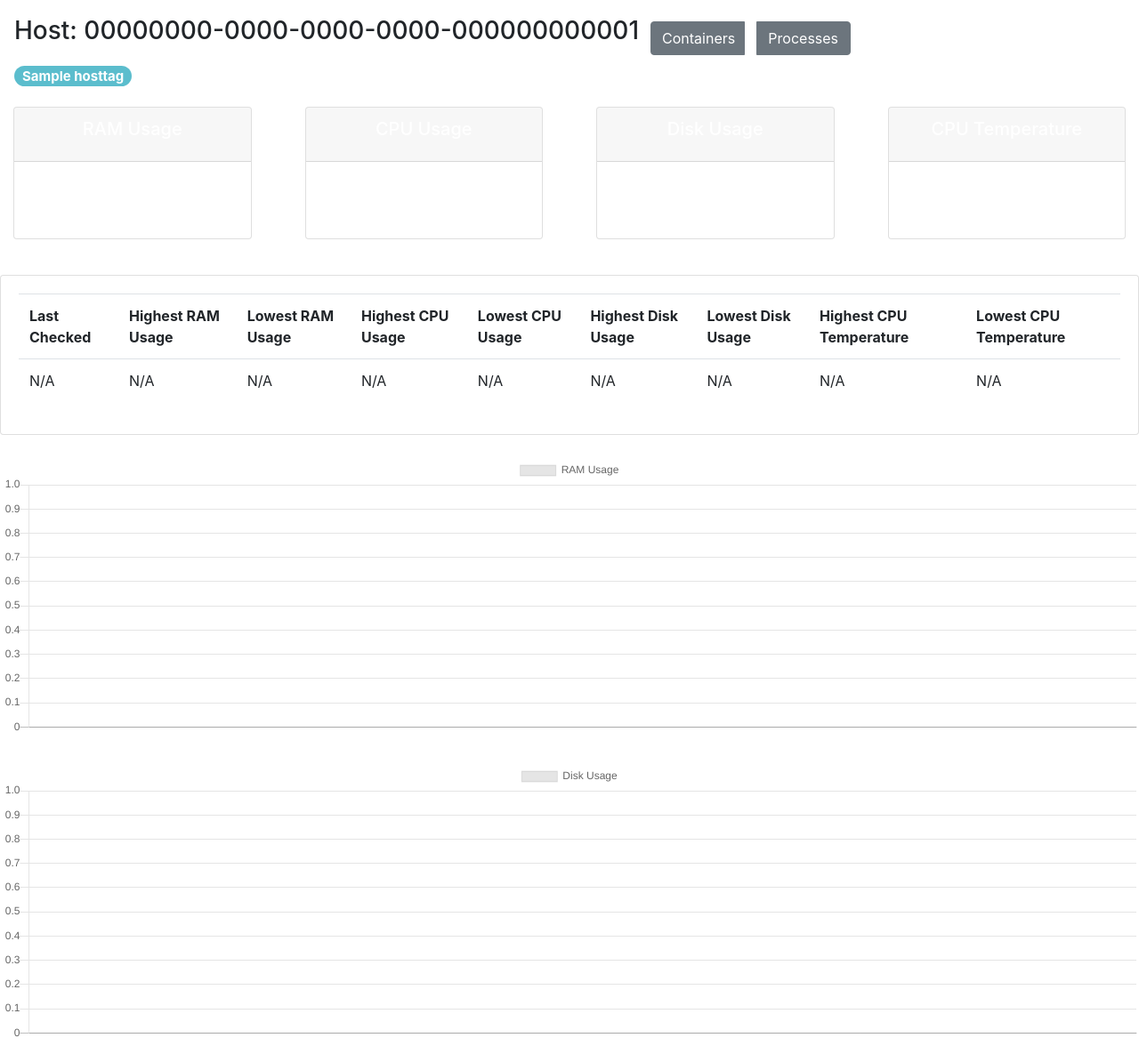
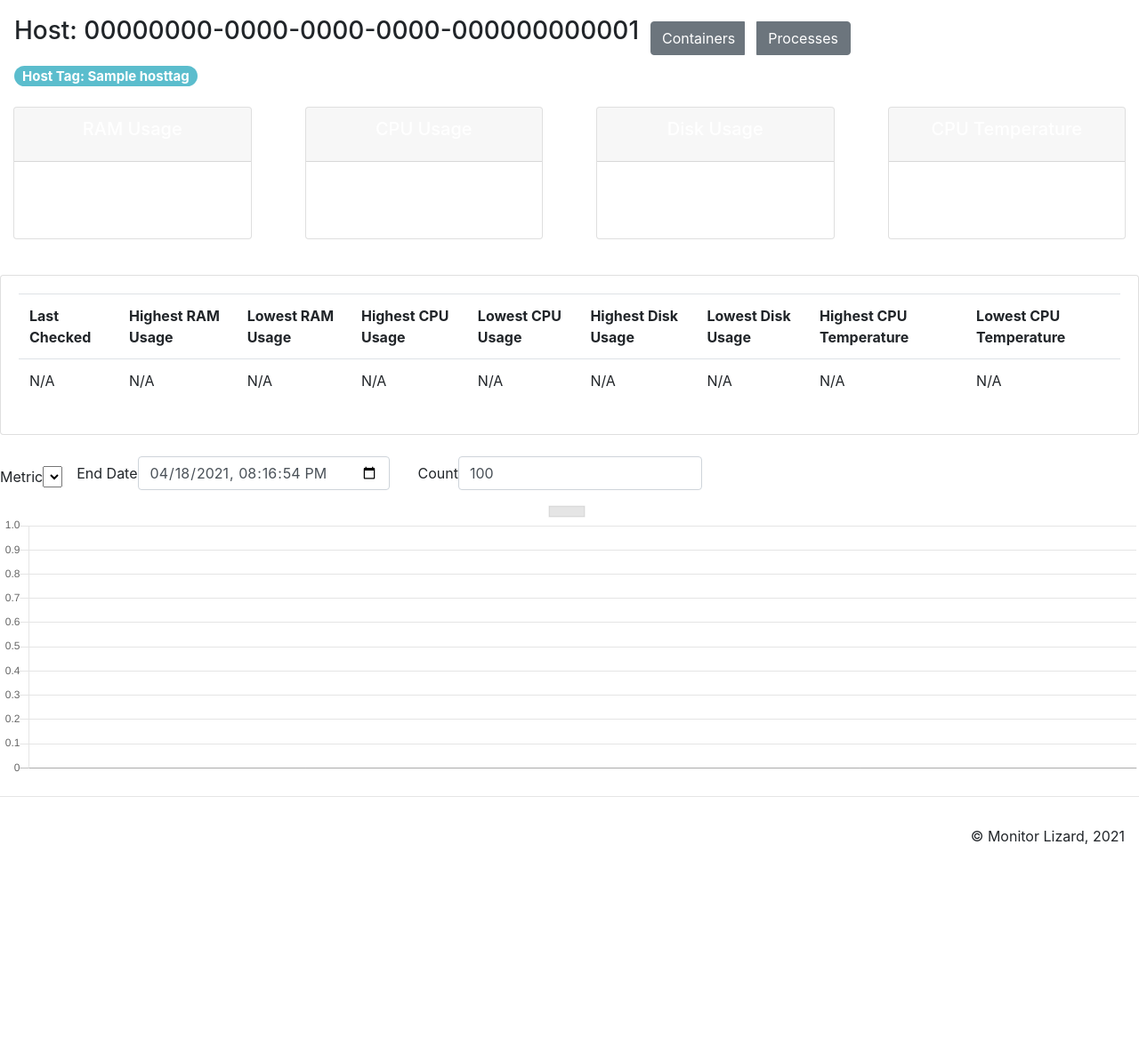
Before and after one commit to OrionQ/Monitor-Lizard, a Django app: page /host/00000000-0000-0000-0000-000000000001/ in a window 1280 px wide. Shown: the part 77-1253 px from the top of the page at 89% size. After the commit the page ends 1026 px from the top, so only its background shows below. Run offline with Django 3.2, Linux system fonts and the light colour scheme; a user stored in the database is signed in; tables that the repository leaves empty hold one stand-in row (values such as "Sample post"); data that the repository does not hold is empty; some libraries are stand-ins or nearby versions.

Commit message:
Change chart to dynamic component

```diff
--- a/web/controllers/views.py
+++ b/web/controllers/views.py
@@ -168,19 +168,6 @@
         # Labels for CPU temperature chart are the metric values
         cpu_temp_data.append(val.value)
 
-    tags = HostTag.objects.all()
-    host_tags = []
-    # For loop to iterate over all of the tags
-    for val in tags.all():
-        # For loop to iterate over all the hosts in the tag
-        for host_val in val.hosts.all():
-            # Check if the host whose page we're currently on
-            # is present in this tag
-            if str(host_val.guid) == host_id:
-                # If it is present, add the tag to the list
-                # of tags associated with this host
-                host_tags.append(val.name)
-
     last_report = Report.objects.filter(host__guid=host_id).last()
     if last_report is not None:
         last_timestamp = last_report.time
@@ -188,66 +175,52 @@
         last_timestamp = "N/A"
 
     # These values are to be used in the large boxes
-        # at the top of the host page
-    if Report.objects.filter(host__guid=host_id, metric__name='ram_usage').last() is not None:
-        ram_usage = Report.objects.filter(host__guid=host_id,
-                                          metric__name='ram_usage').last().value
+    # at the top of the host page
+    ram_usage = host.get_metric('ram_usage')
+    if ram_usage is not None:
+        # Querysets for Lowest and Highest RAM Usage values
+        ram_usage_query = Report.objects.filter(
+            host=host, metric__name='ram_usage').order_by('value')
+        least_ram_usage = ram_usage_query.first().value
+        most_ram_usage = ram_usage_query.last().value
     else:
         ram_usage = "N/A"
-    if Report.objects.filter(host__guid=host_id, metric__name='disk_usage').last() is not None:
-        disk_usage = Report.objects.filter(host__guid=host_id,
-                                           metric__name='disk_usage').last().value
+        least_ram_usage = "N/A"
+        most_ram_usage = "N/A"
+
+    disk_usage = host.get_metric('disk_usage')
+    if disk_usage is not None:
+        # Querysets for Lowest and Highest Disk Usage values
+        disk_usage_query = Report.objects.filter(
+            host=host, metric__name='disk_usage').order_by('value')
+        least_disk_usage = disk_usage_query.first().value
+        most_disk_usage = disk_usage_query.last().value
     else:
         disk_usage = "N/A"
-    if Report.objects.filter(host__guid=host_id, metric__name='cpu_usage').last() is not None:
-        cpu_usage = Report.objects.filter(host__guid=host_id,
-                                          metric__name='cpu_usage').last().value
+        least_disk_usage = "N/A"
+        most_disk_usage = "N/A"
+
+    cpu_usage = host.get_metric('cpu_usage')
+    if cpu_usage is not None:
+        # Querysets for Lowest and Highest CPU Usage values
+        cpu_usage_query = Report.objects.filter(
+            host=host, metric__name='cpu_usage').order_by('value')
+        least_cpu_usage = cpu_usage_query.first().value
+        most_cpu_usage = cpu_usage_query.last().value
     else:
         cpu_usage = "N/A"
-    if Report.objects.filter(host__guid=host_id, metric__name='cpu_temperature').last() is not None:
-        cpu_temperature = Report.objects.filter(host__guid=host_id,
-                                                metric__name='cpu_temperature').last().value
+        least_cpu_usage = "N/A"
+        most_cpu_usage = "N/A"
+
+    cpu_temperature = host.get_metric('cpu_temperature')
+    if cpu_temperature is not None:
+        # Querysets for Lowest and Highest CPU Temperature values
+        cpu_temperature_query = Report.objects.filter(
+            host=host, metric__name='cpu_temperature').order_by('value')
+        least_cpu_temperature = cpu_temperature_query.first().value
+        most_cpu_temperature = cpu_temperature_query.last().value
     else:
         cpu_temperature = "N/A"
-
-    # Querysets for Lowest and Highest RAM Usage values
-    if Report.objects.filter(host__guid=host_id, metric__name='ram_usage').order_by('value').first() is not None:
-        least_ram_usage = Report.objects.filter(host__guid=host_id,
-                                                metric__name='ram_usage').order_by('value').first().value
-        most_ram_usage = Report.objects.filter(host__guid=host_id,
-                                               metric__name='ram_usage').order_by('value').last().value
-    else:
-        # Error checking for if there are no reports in the database
-        least_ram_usage = "N/A"
-        most_ram_usage = "N/A"
-    # Querysets for Lowest and Highest CPU Usage values
-    if Report.objects.filter(host__guid=host_id, metric__name='cpu_usage').order_by('value').first() is not None:
-        least_cpu_usage = Report.objects.filter(host__guid=host_id,
-                                                metric__name='cpu_usage').order_by('value').first().value
-        most_cpu_usage = Report.objects.filter(host__guid=host_id,
-                                               metric__name='cpu_usage').order_by('value').last().value
-    else:
-        # Error checking for if there are no reports in the database
-        least_cpu_usage = "N/A"
-        most_cpu_usage = "N/A"
-    # Querysets for Lowest and Highest Disk Usage values
-    if Report.objects.filter(host__guid=host_id, metric__name='disk_usage').order_by('value').first() is not None:
-        least_disk_usage = Report.objects.filter(host__guid=host_id,
-                                                 metric__name='disk_usage').order_by('value').first().value
-        most_disk_usage = Report.objects.filter(host__guid=host_id,
-                                                metric__name='disk_usage').order_by('value').last().value
-    else:
-        # Error checking for if there are no reports in the database
-        least_disk_usage = "N/A"
-        most_disk_usage = "N/A"
-    # Querysets for Lowest and Highest CPU Temperature values
-    if Report.objects.filter(host__guid=host_id, metric__name='cpu_temperature').order_by('value').first() is not None:
-        least_cpu_temperature = Report.objects.filter(host__guid=host_id,
-                                                      metric__name='cpu_temperature').order_by('value').first().value
-        most_cpu_temperature = Report.objects.filter(host__guid=host_id,
-                                                     metric__name='cpu_temperature').order_by('value').last().value
-    else:
-        # Error checking for if there are no reports in the database
         least_cpu_temperature = "N/A"
         most_cpu_temperature = "N/A"
 
@@ -259,10 +232,10 @@
                    'last_timestamp': last_timestamp, 'least_cpu_usage': least_cpu_usage,
                    'most_cpu_usage': most_cpu_usage, 'least_disk_usage': least_disk_usage,
                    'most_disk_usage': most_disk_usage, 'least_cpu_temperature': least_cpu_temperature,
-                   'most_cpu_temperature': most_cpu_temperature, 'host_tags': host_tags,
+                   'most_cpu_temperature': most_cpu_temperature, 'host_tags': HostTag.objects.filter(hosts=host),
                    'ram_labels': ram_labels, 'ram_data': ram_data, 'cpu_labels': cpu_labels,
                    'cpu_data': cpu_data, 'disk_labels': disk_labels, 'disk_data': disk_data,
-                   'cpu_temp_labels': cpu_temp_labels, 'cpu_temp_data': cpu_temp_data})
+                   'cpu_temp_labels': cpu_temp_labels, 'cpu_temp_data': cpu_temp_data, 'metrics': Metric.objects.all(), 'chartable_metrics': ['Integer', 'Floating point']})
 
 
 @login_required(login_url='login')
--- a/web/templates/web/host.html
+++ b/web/templates/web/host.html
@@ -1,31 +1,50 @@
-{% extends 'web/main.html' %}
+{% extends 'web/main.html' %} {% block content %}
 
-{% block content %}
+<br />
 
-<br>
-
-<div style = "position:absolute; left:31px; top:95px;">
+<div style="position: absolute; left: 31px; top: 95px">
     <div class="row">
         <h3>Host: {{ host_test }}</h3>
         <div class="row btn-group">
-			<button type="button" onclick="window.location='containers'" class="col-md-5 btn btn-secondary btn-md" style="margin-top: 6px; margin-left: 28px;">Containers</button>
-			<button type="button" onclick="window.location='processes'" class="col-md-5 btn btn-secondary btn-md" style="margin-top: 6px; margin-left: 13px;">Processes</button>
+            <button
+                type="button"
+                onclick="window.location='containers'"
+                class="col-md-5 btn btn-secondary btn-md"
+                style="margin-top: 6px; margin-left: 28px"
+            >
+                Containers
+            </button>
+            <button
+                type="button"
+                onclick="window.location='processes'"
+                class="col-md-5 btn btn-secondary btn-md"
+                style="margin-top: 6px; margin-left: 13px"
+            >
+                Processes
+            </button>
         </div>
     </div>
     <div class="row">
         {% for tag in host_tags %}
-			<h5><a href="{% url 'tag' tag %}" class="badge badge-info badge-pill" style="margin-top: 12px; opacity: .7;">{{ tag }}</a></h5>
+        <h5>
+            <a
+                href="{% url 'tag' tag %}"
+                class="badge badge-info badge-pill"
+                style="margin-top: 12px; opacity: 0.7"
+                >{{ tag }}</a
+            >
+        </h5>
         {% endfor %}
     </div>
 </div>
 
-<br>
-<br>
-<br>
+<br />
+<br />
+<br />
 
 {% include 'web/status.html' %}
 
-<br>
+<br />
 
 <div class="row">
     <div class="col-md">
@@ -56,14 +75,6 @@
     </div>
 </div>
 
-<br>
+<br />
 
-{% include 'web/ramUsageChart.html' %}
-<br>
-{% include 'web/diskUsageChart.html' %}
-<br>
-{% include 'web/cpuUsageChart.html' %}
-<br>
-{% include 'web/cpuTempChart.html' %}
-
-{% endblock %}
+{% include 'web/metric_chart.html' %} {% endblock %}
--- a/web/templates/web/main.html
+++ b/web/templates/web/main.html
@@ -4,40 +4,54 @@
 <html>
     <head>
         <title>Monitor Lizard</title>
-        <link rel="stylesheet"
+        <link
+            rel="stylesheet"
             href="https://stackpath.bootstrapcdn.com/bootstrap/4.3.1/css/bootstrap.min.css"
             integrity="sha384-ggOyR0iXCbMQv3Xipma34MD+dH/1fQ784/j6cY/iJTQUOhcWr7x9JvoRxT2MZw1T"
-        crossorigin="anonymous">
+            crossorigin="anonymous"
+        />
 
-        <link rel="stylesheet" type="text/css" href="{% static '/css/main.css' %}">
-
+        <link
+            rel="stylesheet"
+            type="text/css"
+            href="{% static '/css/main.css' %}"
+        />
+        <script
+            src="https://cdn.jsdelivr.net/gh/alpinejs/alpine@v2.x.x/dist/alpine.min.js"
+            defer
+        ></script>
     </head>
     <body>
-        {% include 'web/navbar.html' %}
+        {% include 'web/navbar.html' %} {% block content %} {% endblock %}
 
-        {% block content %}
-
-
-        {% endblock %}
-
-        <hr>
+        <hr />
         <!--This is where the footer begins-->
         <footer>
-        <div class= "navbar navbar-inverse navbar-static-bottom" role="navigation">
+            <div
+                class="navbar navbar-inverse navbar-static-bottom"
+                role="navigation"
+            >
                 <div class="navbar-text pull-left"></div>
-            <div class= "navbar-text pull-right">
+                <div class="navbar-text pull-right"></div>
+                <div class="navbar-text pull-left">
+                    &copy; Monitor Lizard, 2021
                 </div>
-            <div class="navbar-text pull-left">&copy; Monitor Lizard, 2021</div>
             </div>
         </footer>
     </body>
-    <script src="https://code.jquery.com/jquery-3.3.1.slim.min.js"
+    <script
+        src="https://code.jquery.com/jquery-3.3.1.slim.min.js"
         integrity="sha384-q8i/X+965DzO0rT7abK41JStQIAqVgRVzpbzo5smXKp4YfRvH+8abtTE1Pi6jizo"
-    crossorigin="anonymous"></script>
-    <script src="https://cdnjs.cloudflare.com/ajax/libs/popper.js/1.14.7/umd/popper.min.js"
+        crossorigin="anonymous"
+    ></script>
+    <script
+        src="https://cdnjs.cloudflare.com/ajax/libs/popper.js/1.14.7/umd/popper.min.js"
         integrity="sha384-UO2eT0CpHqdSJQ6hJty5KVphtPhzWj9WO1clHTMGa3JDZwrnQq4sF86dIHNDz0W1"
-    crossorigin="anonymous"></script>
-    <script src="https://stackpath.bootstrapcdn.com/bootstrap/4.3.1/js/bootstrap.min.js"
+        crossorigin="anonymous"
+    ></script>
+    <script
+        src="https://stackpath.bootstrapcdn.com/bootstrap/4.3.1/js/bootstrap.min.js"
         integrity="sha384-JjSmVgyd0p3pXB1rRibZUAYoIIy6OrQ6VrjIEaFf/nJGzIxFDsf4x0xIM+B07jRM"
-    crossorigin="anonymous"></script>
+        crossorigin="anonymous"
+    ></script>
 </html>
--- /dev/null
+++ b/web/templates/web/metric_chart.html
@@ -0,0 +1,103 @@
+<!--Chart js-->
+<script
+    src="https://cdnjs.cloudflare.com/ajax/libs/Chart.js/2.8.0/Chart.min.js"
+    integrity="sha256-Uv9BNBucvCPipKQ2NS9wYpJmi8DTOEfTA/nH2aoJALw="
+    crossorigin="anonymous"
+></script>
+<link
+    rel="stylesheet"
+    href="https://cdnjs.cloudflare.com/ajax/libs/Chart.js/2.8.0/Chart.min.css"
+    integrity="sha256-aa0xaJgmK/X74WM224KMQeNQC2xYKwlAt08oZqjeF0E="
+    crossorigin="anonymous"
+/>
+<div x-data="chartData()" x-init="init()">
+    <form class="form-inline">
+        <div class="form-group">
+            <label for="metric">Metric</label>
+            <select name="metric" x-model="chartType" @change="chartUpdate">
+                {% for metric in metrics %}
+                <div>
+                    {% if metric.metric_type in chartable_metrics %}
+                    <option value="{{metric.name}}">{{metric.name}}</option>
+                    {% endif %}
+                </div>
+                {% endfor %}
+            </select>
+        </div>
+        <div class="form-group mx-sm-3 mb-2">
+            <label for="endDate">End Date</label>
+            <input
+                type="datetime-local"
+                class="form-control"
+                placeholder="End Date"
+                x-model="endDate"
+                @change="chartUpdate"
+            />
+        </div>
+        <div class="form-group mx-sm-3 mb-2">
+            <label for="count">Count</label>
+            <input
+                type="number"
+                class="form-control"
+                placeholder="Count"
+                x-model="count"
+                @change="chartUpdate"
+            />
+        </div>
+    </form>
+    <canvas id="chart" width="200" height="50"></canvas>
+</div>
+<script>
+    chartData = () => ({
+        endDate: new Date().toISOString().replace('Z', ''),
+        count: 100,
+        chartType: 'cpu_usage',
+        chart: undefined,
+        chartUpdate() {
+            let params = new URLSearchParams('');
+            params.set('end', this.endDate);
+            params.set('count', this.count);
+            fetch('./metrics/' + this.chartType + '/graph?' + params.toString())
+                .then(response => response.json())
+                .then(data => {
+                    this.chart.data.labels = data.labels;
+                    this.chart.data.datasets = [
+                        {
+                            label: this.chartType,
+                            data: data.data,
+                            borderWidth: 1,
+                        },
+                    ];
+                    this.chart.update();
+                });
+        },
+        init() {
+            let ctx = document.getElementById('chart').getContext('2d');
+            this.chart = new Chart(ctx, {
+                type: 'line',
+                data: {
+                    labels: [],
+                    datasets: [
+                        {
+                            label: '',
+                            data: [],
+                            borderWidth: 1,
+                        },
+                    ],
+                },
+                options: {
+                    scales: {
+                        y: {
+                            beginAtZero: true,
+                        },
+                    },
+                    elements: {
+                        point: {
+                            radius: 0,
+                        },
+                    },
+                },
+            });
+        },
+    });
+</script>
--- a/web/urls/ui.py
+++ b/web/urls/ui.py
@@ -1,6 +1,6 @@
 from django.urls import path
 
-from web.controllers import views, host_endpoints
+from web.controllers import views, host_endpoints, graph
 
 urlpatterns = [
     path('login/', views.loginPage, name="login"),
@@ -10,4 +10,5 @@
     path('host/<str:host_id>/', views.host, name="host"),
     path('host/<str:host_id>/containers/', views.containers),
     path('host/<str:host_id>/processes/', views.processes),
+    path('host/<str:host_id>/metrics/<str:metric_name>/graph', graph.host_metric),
 ]
```
Also changed, not shown: web/controllers/graph.py (added, +35 -0 lines), web/models.py (+14 -2 lines), web/host_plugins/disk_measure.py (line endings or trailing spaces). Lines whose indentation alone changed are shown as unchanged.
